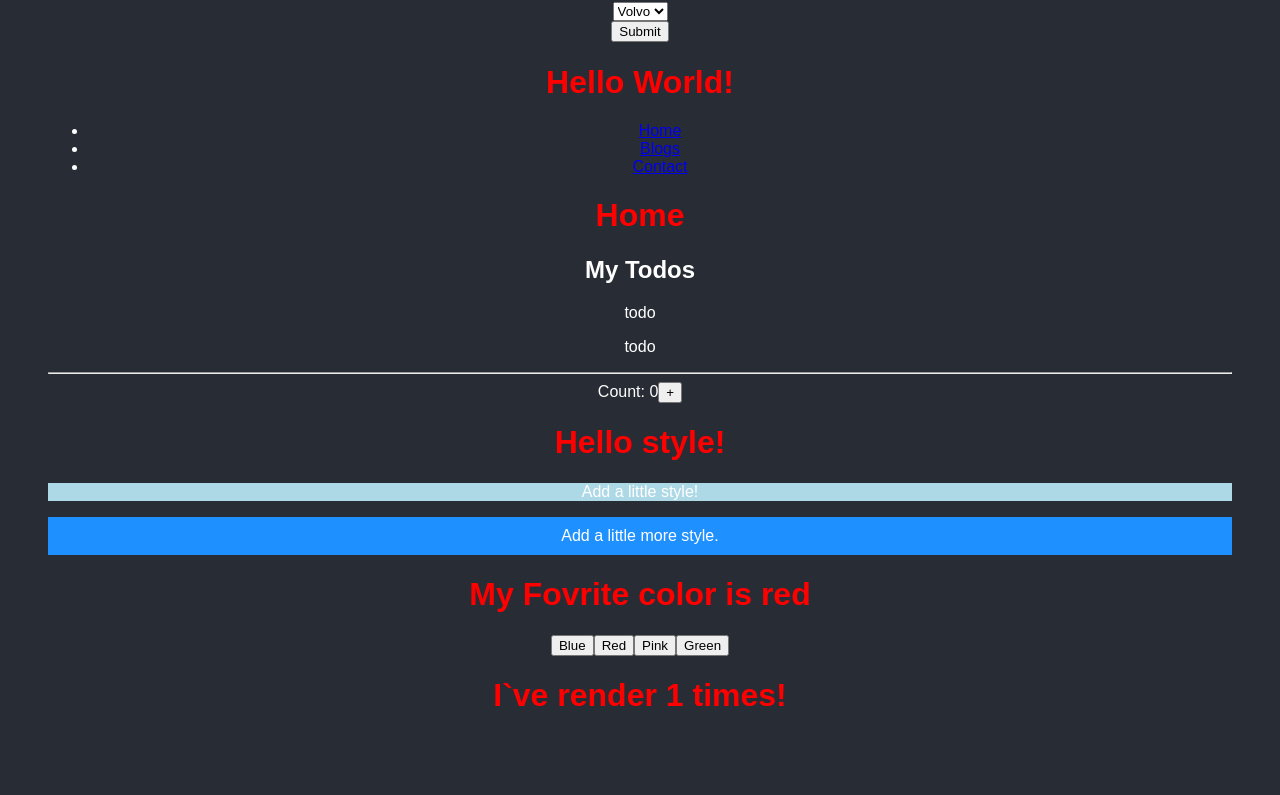
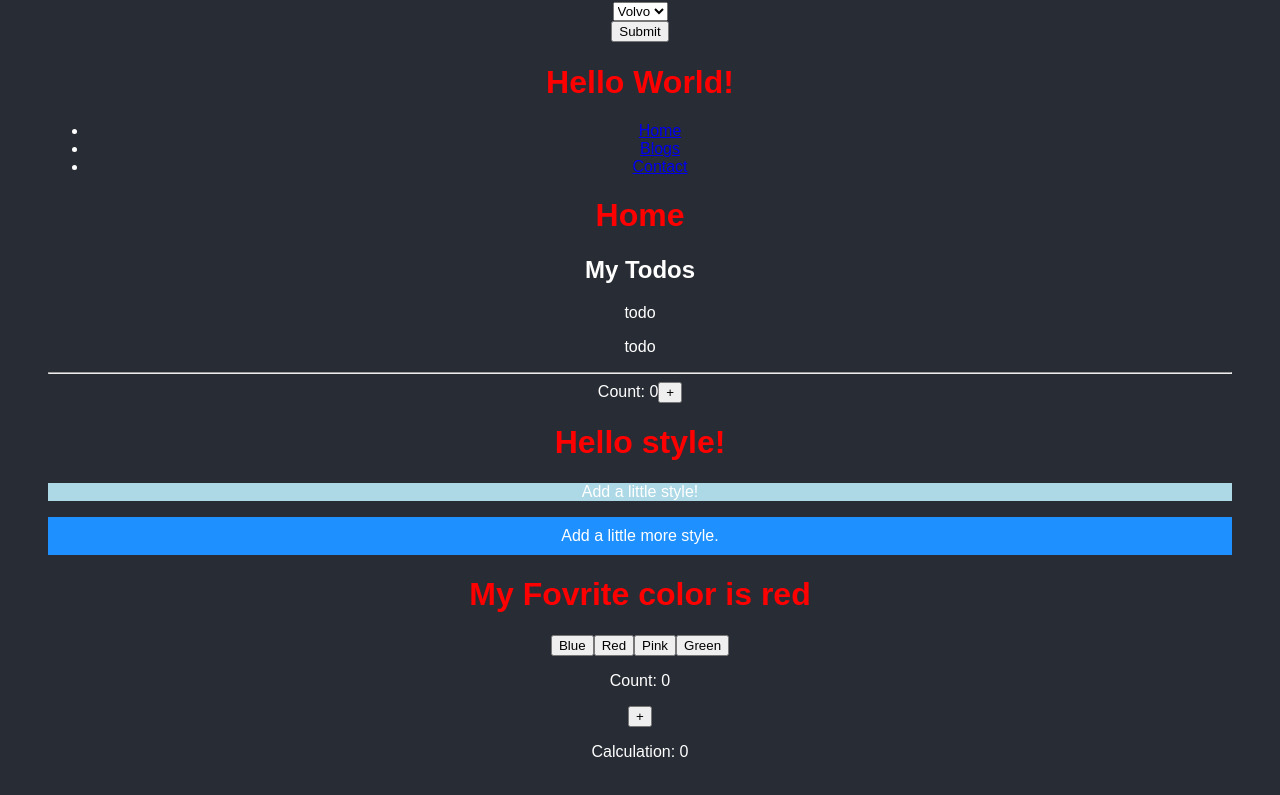
Before and after one commit to Buteya/repo, a React (Create React App) app in the folder react/my-react-app/: page / in a window 1280 px wide. Shown: the part 1735-2530 px from the top of the page. Built offline with nearby package versions, Linux system fonts and the light colour scheme.

Commit message:
added state calculation multiply count

```diff
--- a/react/my-react-app/src/components/Timer.js
+++ b/react/my-react-app/src/components/Timer.js
@@ -2,14 +2,26 @@
 
 const Timer = ()=>{
     const [count,setCount] = useState(0);
+    const [calculation, setCalculation] = useState(0);
 
     useEffect(()=>{
-        setTimeout(()=>{
-            setCount(count => count + 1);
-        },1000);
-    },[]);
+        setCalculation(()=>count * 2);
+        // let timer = setTimeout(()=>{
+        //     setCount(count => count + 1);
+        // },1000);
+        // return ()=> clearTimeout(timer);
+    },[count]);
 
-    return <h1>I`ve render {count} times!</h1>
+
+
+    return(
+        <>
+            {/* <h1>I`ve rendered {count} times!</h1> */}
+            <p>Count: {count}</p>
+            <button onClick={()=>setCount((c)=>c+1)}>+</button>
+            <p>Calculation: {calculation}</p>
+        </>
+    )
 };
 
 export default Timer;
```
